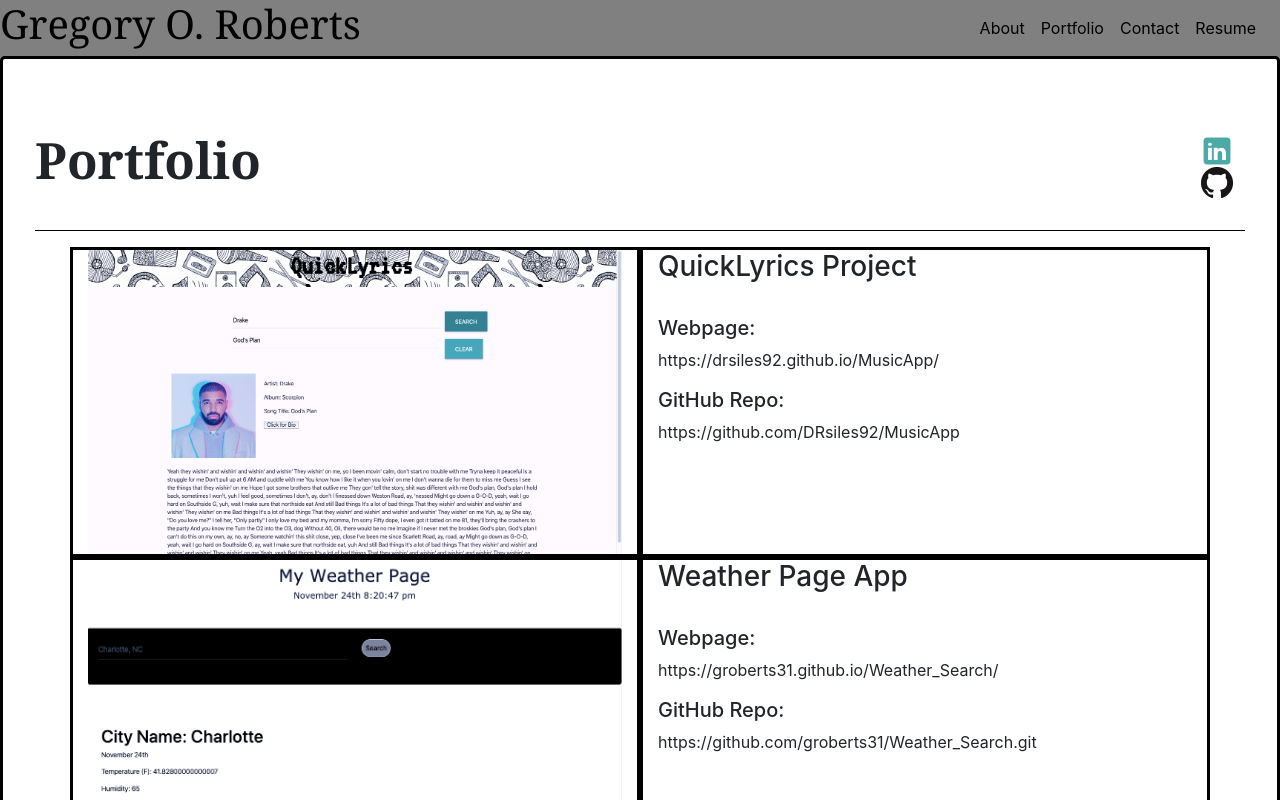
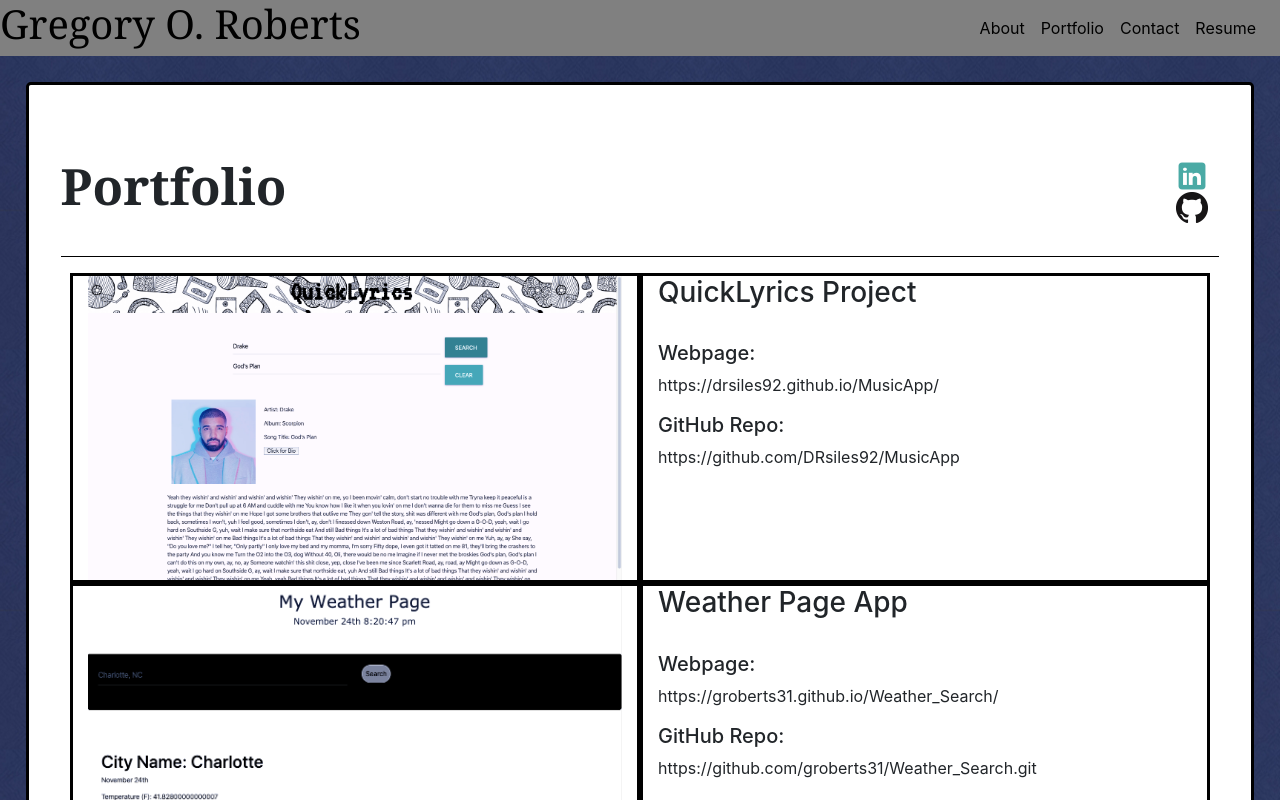
Before and after one commit to groberts31/React-Portfolio, a React (Create React App) app in the folder portfolio/: page /portfolio in a window 1280 px wide. Shown: the top 800 px of the page. Built offline with nearby package versions, Linux system fonts and the light colour scheme.

Commit message:
added styling to page and added Col compnent back to components file

```diff
--- /dev/null
+++ b/portfolio/src/components/Col/index.js
@@ -0,0 +1,7 @@
+import React from "react";
+
+function Col(props) {
+  return <div className={`col${props.fluid ? "-fluid" : ""}`} {...props} />;
+}
+
+export default Col;
--- a/portfolio/src/pages/Portfolio/index.js
+++ b/portfolio/src/pages/Portfolio/index.js
@@ -6,6 +6,7 @@ import Links from "../../components/Links";
 
 function Portfolio() {
   return (
+      <div className="background">
     <div className="jumbotron">
       <div className="portInfo">
         <p>Portfolio</p>
@@ -44,6 +45,7 @@ function Portfolio() {
           githubRepo={info[3].githubRepo}
         />
       </div>
+    </div>
   );
 }
 
--- a/portfolio/src/pages/Portfolio/style.css
+++ b/portfolio/src/pages/Portfolio/style.css
@@ -4,3 +4,8 @@
     font-size: 50px;
     float: left;
 }
+
+.background {
+    background-image: url(../../images/vintage-wallpaper.png);
+    padding: 2%;
+}
```
Lines whose indentation alone changed are shown as unchanged.
